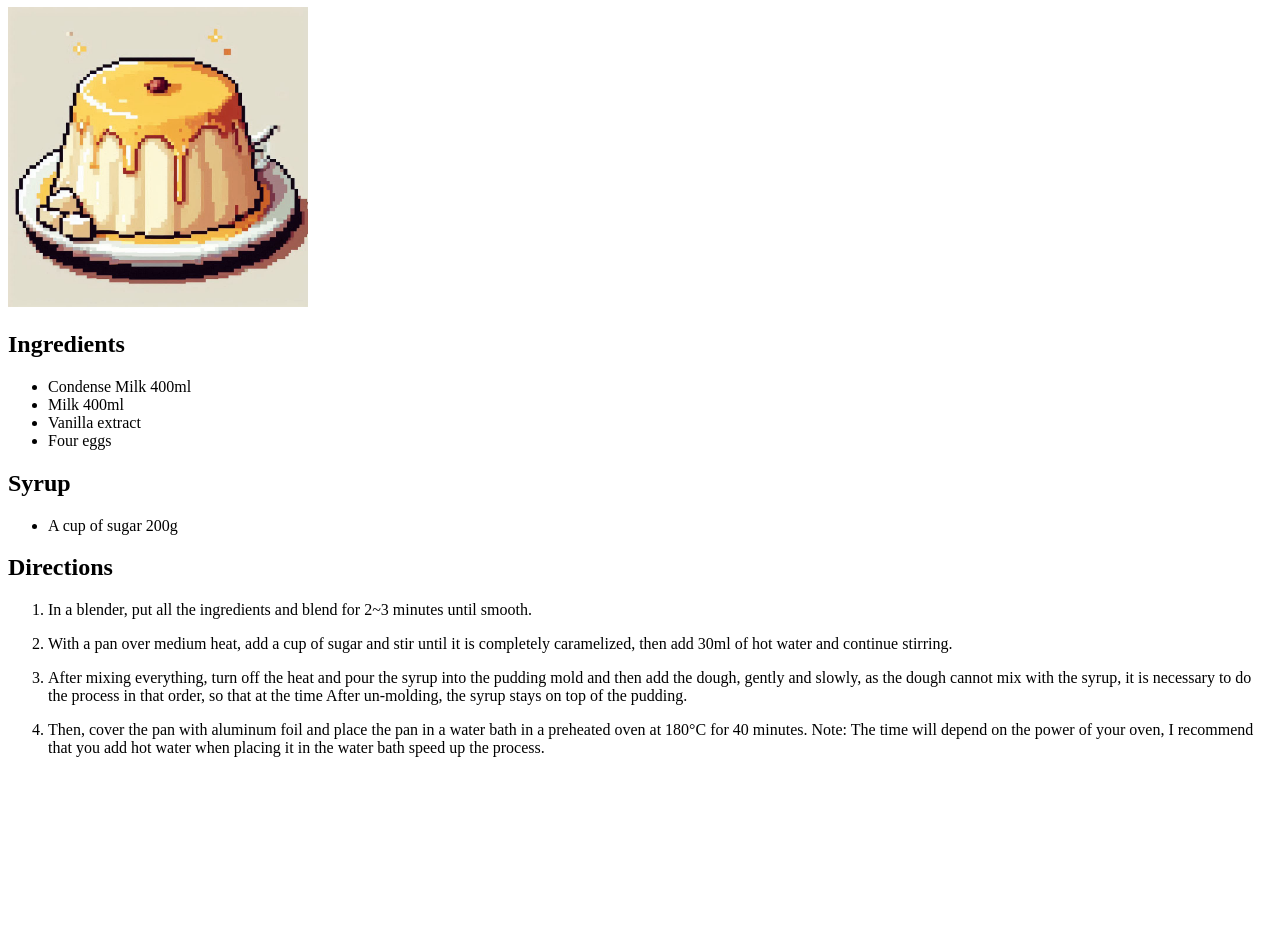
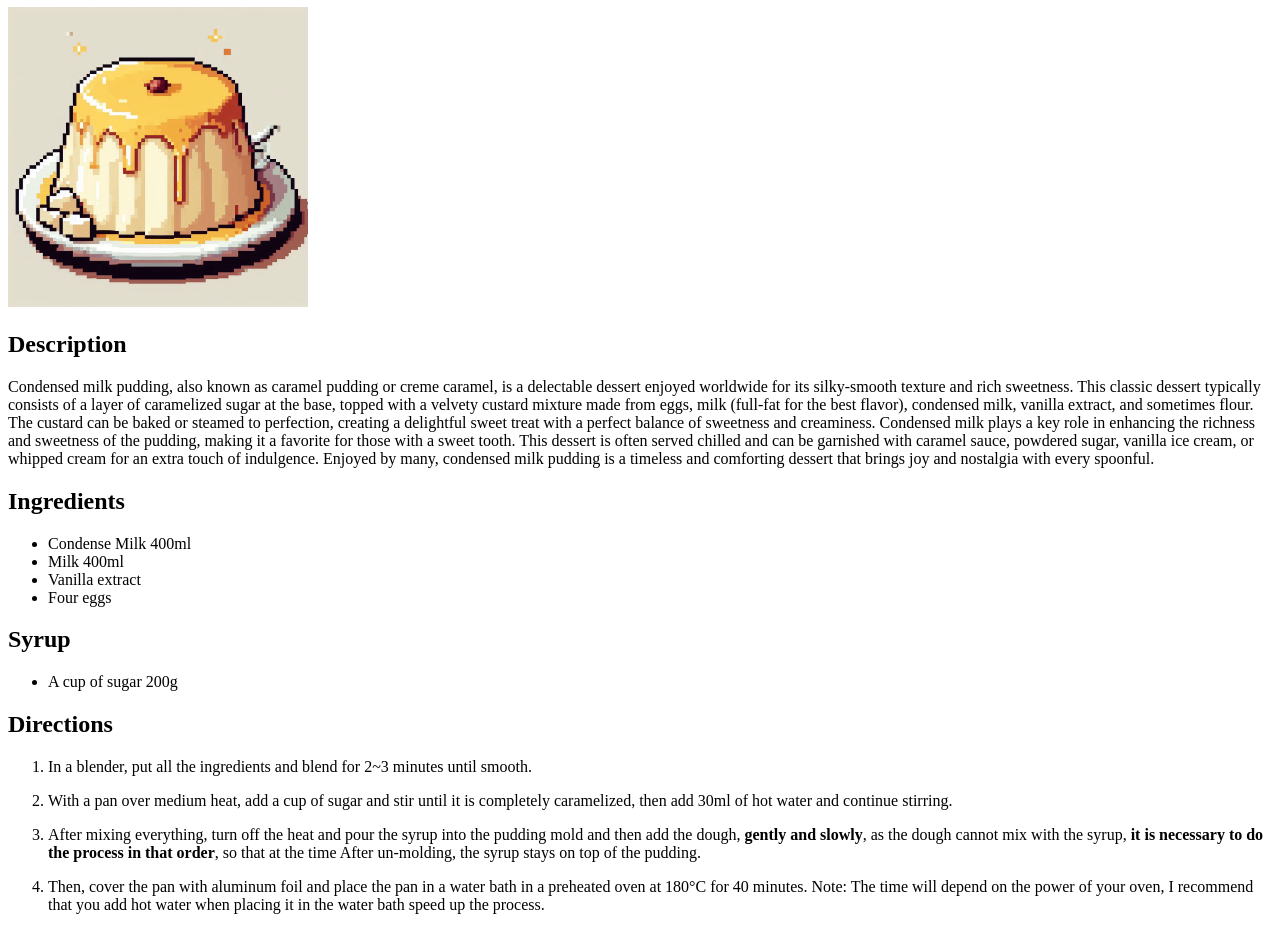
Before and after one commit to JPRCH/odin-recipes, a plain HTML site: page recipes/pudding.html in a window 1280 px wide. Shown: the part 73-1003 px from the top of the page. Before the commit the page ends 846 px from the top, so only its background shows below. Drawn offline with Linux system fonts and the light colour scheme.

Commit message:
style: add recipe description

```diff
--- a/recipes/pudding.html
+++ b/recipes/pudding.html
@@ -5,12 +5,29 @@
     <title>Pudding</title>
   </head>
   <body>
-    <h1>Condense milk Pudding!</h1>
+    <h1>Condense milk Pudding</h1>
     <img
       src="../images/pudding.jpg"
       alt="a pudding on a white plate"
       width="300"
     />
+    <h2>Description</h2>
+    <p>
+      Condensed milk pudding, also known as caramel pudding or creme caramel, is
+      a delectable dessert enjoyed worldwide for its silky-smooth texture and
+      rich sweetness. This classic dessert typically consists of a layer of
+      caramelized sugar at the base, topped with a velvety custard mixture made
+      from eggs, milk (full-fat for the best flavor), condensed milk, vanilla
+      extract, and sometimes flour. The custard can be baked or steamed to
+      perfection, creating a delightful sweet treat with a perfect balance of
+      sweetness and creaminess. Condensed milk plays a key role in enhancing the
+      richness and sweetness of the pudding, making it a favorite for those with
+      a sweet tooth. This dessert is often served chilled and can be garnished
+      with caramel sauce, powdered sugar, vanilla ice cream, or whipped cream
+      for an extra touch of indulgence. Enjoyed by many, condensed milk pudding
+      is a timeless and comforting dessert that brings joy and nostalgia with
+      every spoonful.
+    </p>
     <h2>Ingredients</h2>
     <ul>
       <li>Condense Milk 400ml</li>
@@ -39,10 +56,11 @@
       <p>
         <li>
           After mixing everything, turn off the heat and pour the syrup into the
-          pudding mold and then add the dough, gently and slowly, as the dough
-          cannot mix with the syrup, it is necessary to do the process in that
-          order, so that at the time After un-molding, the syrup stays on top of
-          the pudding.
+          pudding mold and then add the dough,<strong> gently and slowly</strong
+          >, as the dough cannot mix with the syrup,
+          <strong>it is necessary to do the process in that order</strong>, so
+          that at the time After un-molding, the syrup stays on top of the
+          pudding.
         </li>
       </p>
       <p>
```
Also changed, not shown: index.html (+5 -1 lines), recipes/cheesecake.html (+17 -3 lines), recipes/strawberry-pie.html (+6 -0 lines).
